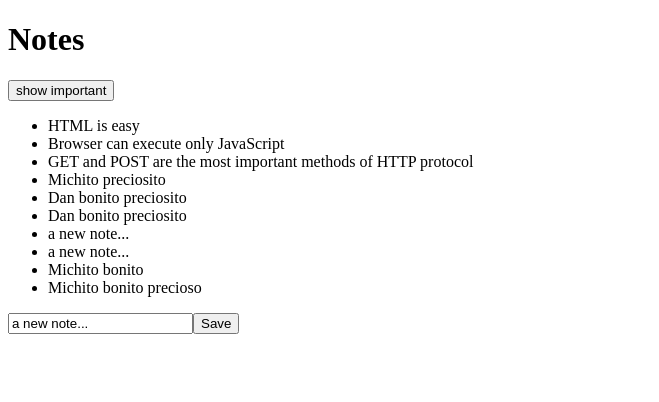
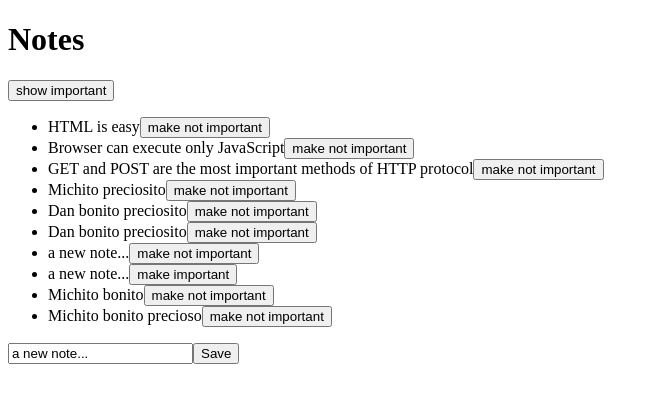
Before and after one commit to DenysChavez/full-stack-open-2023, a React (Create React App) app in the folder part2/notes/: page / in a window 1280 px wide. Shown: the top 402 px of the page, without its empty margins (0-659 px from the left). Built offline with nearby package versions, Linux system fonts and the light colour scheme; data requests are answered from the project's data file.

Commit message:
changing the importance of note

```diff
--- a/part2/notes/db.json
+++ b/part2/notes/db.json
@@ -8,7 +8,7 @@
     {
       "id": 2,
       "content": "Browser can execute only JavaScript",
-      "important": false
+      "important": true
     },
     {
       "id": 3,
@@ -22,7 +22,7 @@
     },
     {
       "content": "Dan bonito preciosito",
-      "important": false,
+      "important": true,
       "id": 5
     },
     {
@@ -42,7 +42,7 @@
     },
     {
       "content": "Michito bonito",
-      "important": false,
+      "important": true,
       "id": 9
     },
     {
--- a/part2/notes/src/App.js
+++ b/part2/notes/src/App.js
@@ -1,5 +1,5 @@
 import { useState, useEffect } from "react";
-import axios from 'axios'
+import axios from "axios";
 import Note from "./components/Note";
 
 const App = (props) => {
@@ -19,31 +19,36 @@
   // console.log('render', notes.length, 'notes');
 
   const hook = () => {
-    console.log('effect')
-    axios
-      .get('http://localhost:3001/notes')
-      .then(response => {
-        console.log('promise fulfilled')
-        setNotes(response.data)
-      })
-  }
+    console.log("effect");
+    axios.get("http://localhost:3001/notes").then((response) => {
+      console.log("promise fulfilled");
+      setNotes(response.data);
+    });
+  };
 
-  useEffect(hook, [])
-
+  useEffect(hook, []);
 
   const addNote = (event) => {
     event.preventDefault();
 
     const noteObject = {
       content: newNote,
-      important: Math.random() < 0.5
-    }
-    axios
-      .post('http://localhost:3001/notes', noteObject)
-      .then(response => {
-        setNotes(notes.concat(response.data))
-        setNewNote('')
-      })
+      important: Math.random() < 0.5,
+    };
+    axios.post("http://localhost:3001/notes", noteObject).then((response) => {
+      setNotes(notes.concat(response.data));
+      setNewNote("");
+    });
+  };
+
+  const toggleImportanceOf = (id) => {
+    const url = `http://localhost:3001/notes/${id}`;
+    const note = notes.find((n) => n.id === id);
+    const chandedNote = { ...note, important: !note.important };
+
+    axios.put(url, chandedNote).then((response) => {
+      setNotes(notes.map((n) => (n.id !== id ? n : response.data)));
+    });
   };
 
   const hanldeNoteChange = (event) => {
@@ -51,10 +56,7 @@
     setNewNote(event.target.value);
   };
 
-  const notesToShow = showAll
-    ? notes
-    : notes.filter(note => note.important);
-
+  const notesToShow = showAll ? notes : notes.filter((note) => note.important);
 
   return (
     <div>
@@ -62,13 +64,17 @@
 
       <div>
         <button onClick={() => setShowAll(!showAll)}>
-          show {showAll ? 'important' : 'all'}
+          show {showAll ? "important" : "all"}
         </button>
       </div>
 
       <ul>
         {notesToShow.map((note) => (
-          <Note key={note.id} note={note} />
+          <Note
+            key={note.id}
+            note={note}
+            toggleImportance={() => toggleImportanceOf(note.id)}
+          />
         ))}
       </ul>
       <form onSubmit={addNote}>
--- a/part2/notes/src/components/Note.js
+++ b/part2/notes/src/components/Note.js
@@ -1,6 +1,11 @@
-const Note = ({ note }) => {
-    return (
-      <li>{note.content}</li>
+const Note = ({ note, toggleImportance }) => {
+  const label = note.important
+    ? 'make not important' : 'make important'
+
+  return (
+    <li>{note.content}
+      <button onClick={toggleImportance}>{label}</button>
+    </li>
     )
   }
 
```
